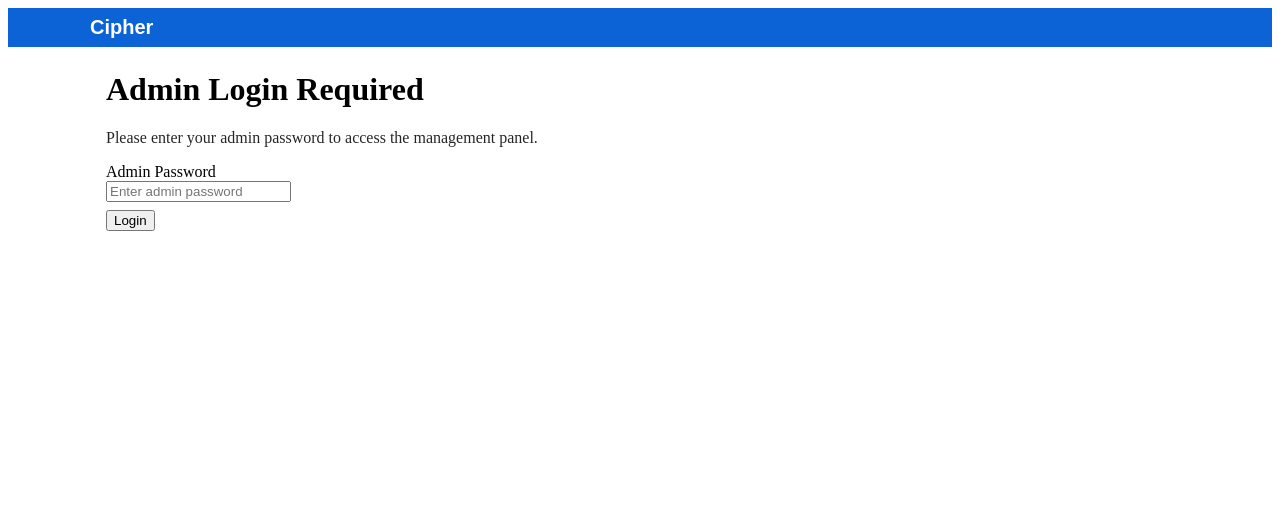
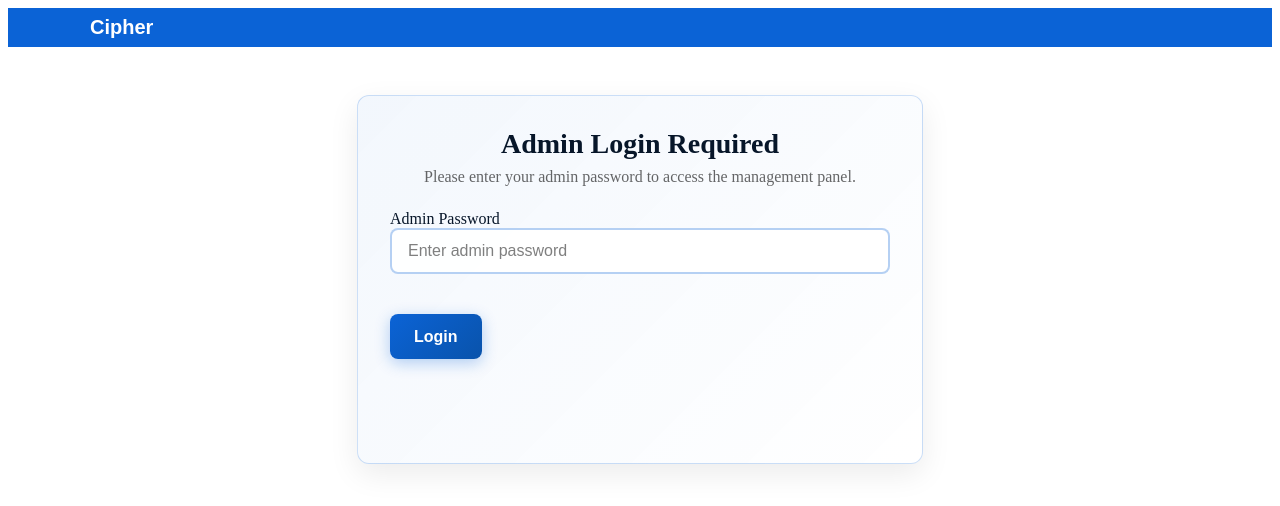
Before and after one commit to Waheed2024/myblog, a website: page admin.html in a window 1280 px wide. Drawn offline with Linux system fonts and the light colour scheme.

Commit message:
Improve button styles and add admin login form styling

```diff
--- a/blog.css
+++ b/blog.css
@@ -64,9 +64,32 @@ main{max-width:1100px;margin:1.5rem auto;padding:0 1rem}
 .hero-inner{max-width:900px;margin:0 auto;text-align:center}
 .hero-inner h1{font-size:2rem;margin:0 0 .5rem;color:#071629}
 .hero-sub{color:rgba(0,0,0,0.72);margin:0 0 1rem}
-.hero-cta{margin-top:0.5rem}
-.hero-cta .nav-link{background:rgba(11,99,214,0.1);color:#fff;padding:.4rem .8rem;border-radius:6px}
-.hero-cta .muted{color:rgba(255,255,255,0.7);margin:0 .5rem}
+.hero-cta{margin-top:1.5rem;display:flex;align-items:center;justify-content:center;gap:1.5rem;flex-wrap:wrap}
+.hero-cta .nav-link{
+    background:linear-gradient(135deg, #0b63d6, #0953ab);
+    color:#fff;
+    padding:0.75rem 1.5rem;
+    border-radius:8px;
+    font-weight:600;
+    font-size:1rem;
+    border:2px solid #0b63d6;
+    transition:all 0.3s ease;
+    box-shadow:0 4px 15px rgba(11,99,214,0.3);
+    cursor:pointer;
+    text-decoration:none !important;
+    display:inline-block;
+}
+.hero-cta .nav-link:hover{
+    background:linear-gradient(135deg, #0953ab, #073a8a);
+    border-color:#073a8a;
+    transform:translateY(-3px);
+    box-shadow:0 8px 25px rgba(11,99,214,0.5);
+}
+.hero-cta .nav-link:focus-visible{
+    outline:2px solid rgba(255,255,255,0.5);
+    outline-offset:2px;
+}
+.hero-cta .muted{color:rgba(255,255,255,0.8);margin:0;font-weight:500;font-size:0.95rem}
 
 .home-intro{max-width:900px;margin:1rem auto;padding:0 1rem;text-align:left}
 .home-intro h2{margin-top:0}
@@ -806,6 +829,111 @@ main{max-width:1100px;margin:1.5rem auto;padding:0 1rem}
     border:1px solid rgba(220,38,38,0.3);
 }
 
+/* Admin Login Styling */
+#login-section {
+    max-width: 500px;
+    margin: 3rem auto;
+    padding: 2rem;
+    background: linear-gradient(135deg, rgba(11, 99, 214, 0.05), rgba(255, 255, 255, 0.02));
+    border: 1px solid rgba(11, 99, 214, 0.2);
+    border-radius: 12px;
+    box-shadow: 0 10px 30px rgba(0, 0, 0, 0.08);
+}
+
+#login-section h1 {
+    margin: 0 0 0.5rem;
+    color: #071629;
+    font-size: 1.75rem;
+    text-align: center;
+}
+
+#login-section > p {
+    text-align: center;
+    color: rgba(0, 0, 0, 0.7);
+    margin: 0 0 1.5rem;
+}
+
+#login-form {
+    display: flex;
+    flex-direction: column;
+    gap: 1rem;
+}
+
+#login-form label {
+    display: flex;
+    flex-direction: column;
+    font-weight: 500;
+    color: #071629;
+    margin-bottom: 0.5rem;
+}
+
+#login-form input[type="password"] {
+    padding: 0.75rem 1rem;
+    border: 2px solid rgba(11, 99, 214, 0.3);
+    border-radius: 8px;
+    font-size: 1rem;
+    transition: all 0.3s ease;
+    background: rgba(255, 255, 255, 0.9);
+    color: #071629;
+}
+
+#login-form input[type="password"]:focus {
+    outline: none;
+    border-color: #0b63d6;
+    background: #fff;
+    box-shadow: 0 0 0 3px rgba(11, 99, 214, 0.1);
+}
+
+#login-form input[type="password"]::placeholder {
+    color: rgba(0, 0, 0, 0.5);
+}
+
+#login-form button {
+    padding: 0.85rem 1.5rem;
+    background: linear-gradient(135deg, #0b63d6, #0953ab);
+    color: #fff;
+    border: none;
+    border-radius: 8px;
+    font-weight: 600;
+    font-size: 1rem;
+    cursor: pointer;
+    transition: all 0.3s ease;
+    box-shadow: 0 4px 15px rgba(11, 99, 214, 0.3);
+    margin-top: 0.5rem;
+}
+
+#login-form button:hover {
+    background: linear-gradient(135deg, #0953ab, #073a8a);
+    transform: translateY(-2px);
+    box-shadow: 0 8px 25px rgba(11, 99, 214, 0.5);
+}
+
+#login-form button:active {
+    transform: translateY(0);
+    box-shadow: 0 4px 12px rgba(11, 99, 214, 0.3);
+}
+
+#login-status {
+    margin-top: 1rem;
+    padding: 0.75rem 1rem;
+    border-radius: 8px;
+    text-align: center;
+    font-weight: 500;
+    min-height: 1.5rem;
+}
+
+#login-status.success {
+    background: rgba(22, 163, 74, 0.1);
+    color: #16a34a;
+    border: 1px solid rgba(22, 163, 74, 0.3);
+}
+
+#login-status.error {
+    background: rgba(220, 38, 38, 0.1);
+    color: #dc2626;
+    border: 1px solid rgba(220, 38, 38, 0.3);
+}
+
 .contact-note{
     background:linear-gradient(135deg, rgba(11,99,214,0.08), rgba(22,163,74,0.08));
     border-left:4px solid #0b63d6;
```
